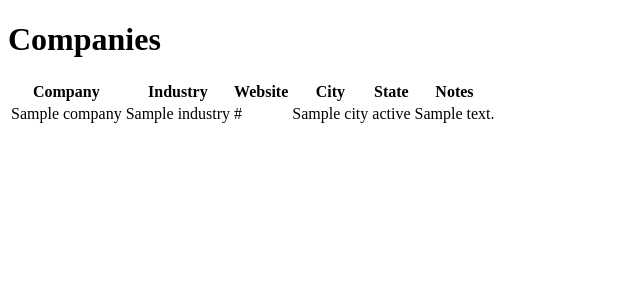
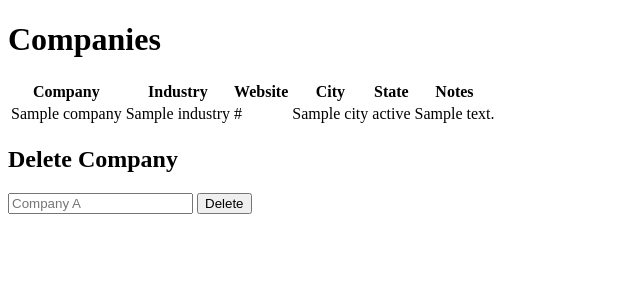
Before and after one commit to ana-ruth/job-application-tracker, a Flask app: template templates/companies.html in a window 1280 px wide. Shown: the top 300 px of the page, without its empty margins (0-640 px from the left). Run offline with Flask 3, Linux system fonts and the light colour scheme; the template is opened without the code that fills it: most values are stand-ins (such as "Sample title", 1, 10 or a date in 2020); parts of the project's set-up code (start-up, migrations or seed data) failed here and were passed over.

Commit message:
DELETE for companies table

```diff
--- a/app.py
+++ b/app.py
@@ -25,6 +25,12 @@ def companies():
     companies = read_all_companies()
     return render_template('companies.html', companies=companies)
 
+@app.route('/companies/delete', methods=['POST'])
+def deleteCompany():
+    if request.method == 'POST':
+        company = request.form['Company']
+        delete_company(company)
+    return redirect('/companies')
 
 
 if __name__ == '__main__':
--- a/database.py
+++ b/database.py
@@ -8,6 +8,9 @@ config = {
     'database': 'job_tracker'
 }
 
+'''
+        Companies Table
+'''
 def read_all_companies():
     conn = get_db()
     cursor = conn.cursor(dictionary=True)
@@ -16,3 +19,17 @@ def read_all_companies():
     conn.close()
 
     return companies
+
+def delete_company(company):
+    try:
+        conn = get_db()
+        cursor = conn.cursor(dictionary=True)
+        delete_query = 'DELETE FROM companies WHERE company_name = %s'
+        cursor.execute(delete_query, (company,))
+        conn.commit()
+        conn.close()
+
+
+    except mysql.connector.Error as error:
+        print(f'Error: {error}')
+        conn.rollback()
--- a/templates/companies.html
+++ b/templates/companies.html
@@ -29,5 +29,14 @@
             {%endfor%}
 
         </table>
+
+        <h2>Delete Company</h2>
+        <form action="/companies/delete" method = "POST">
+
+            <input type="text" name="Company" placeholder = "Company A">
+            <button type ="submit"> Delete</button>
+        </form>
+
+
     </body>
 </html>
```
